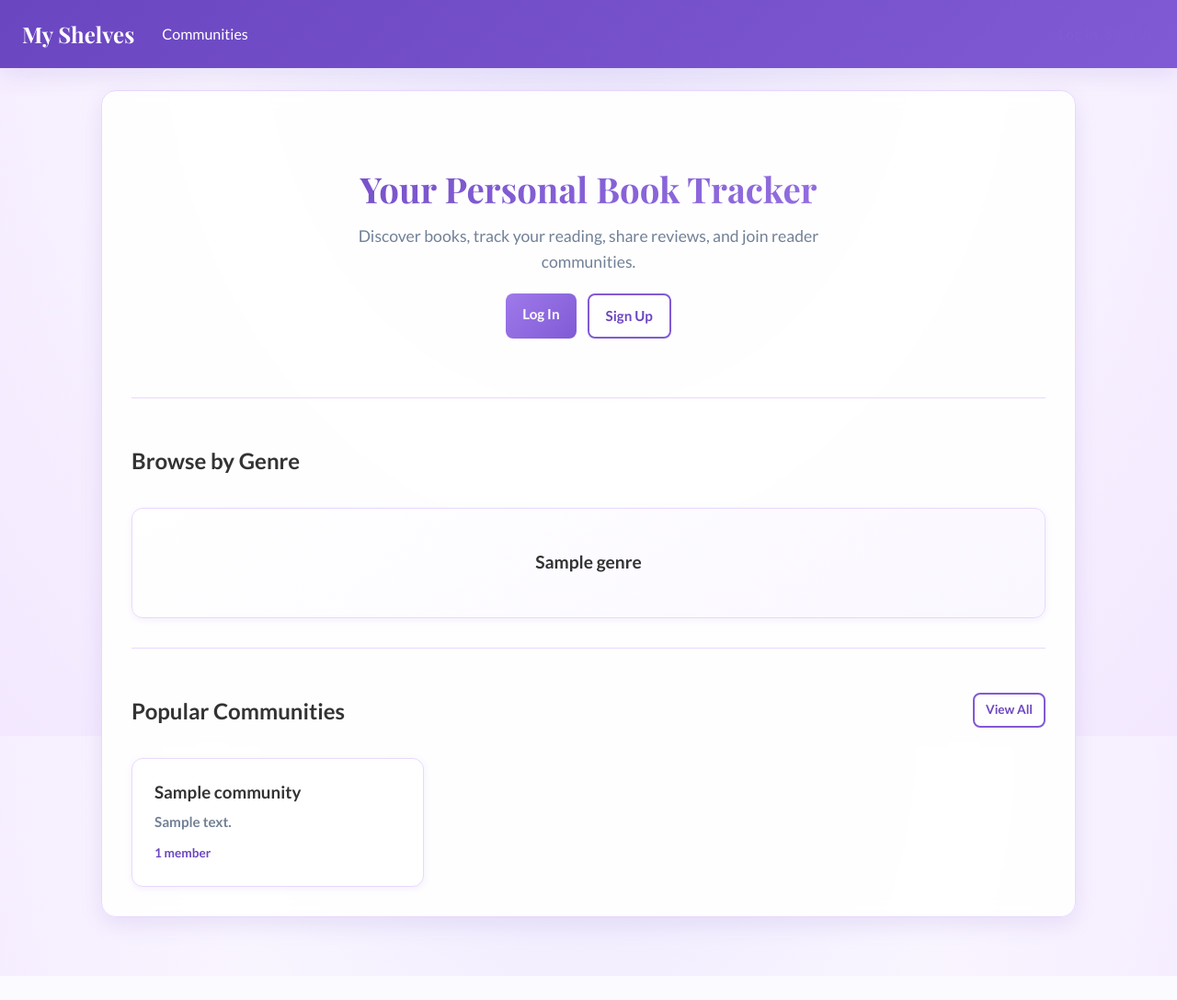
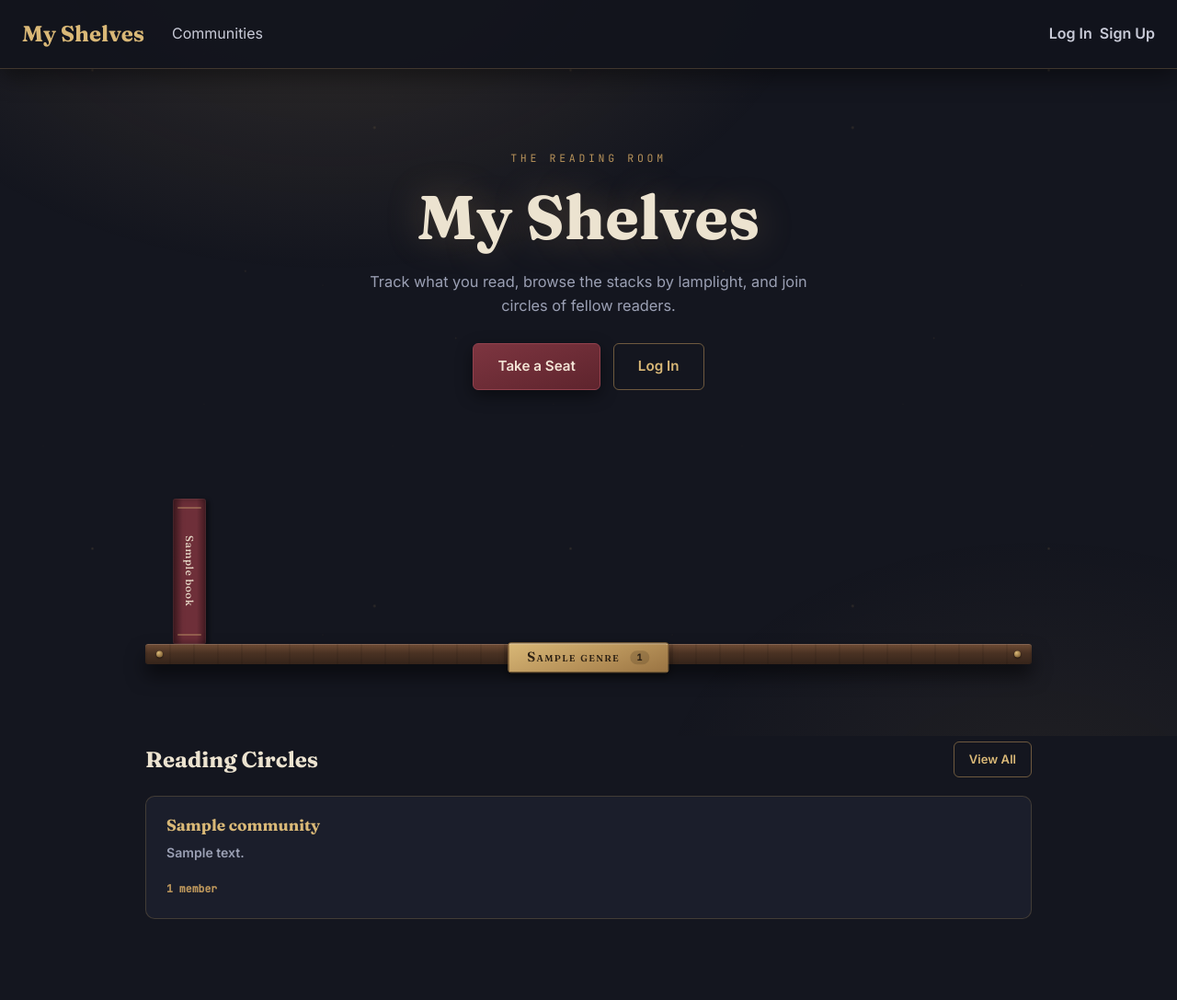
Before and after one commit to kritika-d5/django-book-collection-tracker, a Django app: page / in a window 1280 px wide. Shown: the whole page at 92% size. Before the commit the page ends 1027 px from the top, so only its background shows below. Run offline with Django 4.2, Linux system fonts and the light colour scheme; tables that the repository leaves empty hold one stand-in row (values such as "Sample post").

Commit message:
redesgned landing page

```diff
--- a/core/views.py
+++ b/core/views.py
@@ -13,7 +13,18 @@ def home(request):
     from django.db.models import Count
     from communities.models import Community
 
-    genres = Genre.objects.all()
+    genres = (
+        Genre.objects.annotate(book_total=Count('books'))
+        .filter(book_total__gt=0)
+        .order_by('-book_total', 'name')
+        .prefetch_related(
+            Prefetch(
+                'books',
+                queryset=Book.objects.only('id', 'title').order_by('id')[:12],
+                to_attr='shelf_books',
+            )
+        )
+    )
     popular_communities = (
         Community.objects.filter(is_public=True)
         .annotate(annotated_member_count=Count('memberships'))
--- /dev/null
+++ b/static/landing.css
@@ -0,0 +1,532 @@
+body.landing {
+    --ink: #14161F;
+    --ink-raised: #1b1e2b;
+    --parchment: #ece3d0;
+    --text-dim: #9ba0b4;
+    --brass: #b8935a;
+    --brass-bright: #d9b877;
+    --brass-dark: #8a6a3c;
+    --burgundy: #7d3540;
+    --burgundy-deep: #5e242d;
+    --walnut-hi: #6f4c35;
+    --walnut: #4a3223;
+    --walnut-deep: #35241a;
+    --lamp: 244, 196, 120;
+    font-family: 'Inter', sans-serif;
+    background: var(--ink);
+    background-attachment: fixed;
+    color: #c9cbd8;
+}
+
+.landing h1, .landing h2, .landing h3 {
+    font-family: 'Fraunces', serif;
+    color: var(--parchment);
+}
+
+.landing ::selection {
+    background: var(--burgundy);
+    color: var(--parchment);
+}
+
+.landing nav {
+    background: rgba(18, 20, 29, 0.92);
+    border-bottom: 1px solid rgba(184, 147, 90, 0.28);
+    box-shadow: 0 8px 24px rgba(0, 0, 0, 0.45);
+}
+
+.landing .nav-brand {
+    font-family: 'Fraunces', serif;
+    color: var(--brass-bright) !important;
+}
+
+.landing .nav-brand:hover {
+    color: var(--parchment) !important;
+}
+
+.landing .nav-links a,
+.landing .nav-actions a {
+    color: #c9cbd8;
+}
+
+.landing .nav-links a:hover,
+.landing .nav-actions a:hover {
+    background-color: rgba(184, 147, 90, 0.12);
+    color: var(--brass-bright);
+}
+
+.landing .nav-links a.active {
+    background-color: rgba(184, 147, 90, 0.18);
+}
+
+.landing .nav-toggle {
+    border-color: rgba(184, 147, 90, 0.5);
+    color: var(--brass-bright);
+}
+
+.landing main {
+    max-width: 1200px;
+}
+
+.landing .content-panel {
+    background: transparent;
+    backdrop-filter: none;
+    border: none;
+    border-radius: 0;
+    padding: 0;
+    box-shadow: none;
+}
+
+.reading-room {
+    position: relative;
+    transition: transform 0.32s ease-in, opacity 0.32s ease-in;
+}
+
+.room-walk-in {
+    transform: scale(1.06);
+    opacity: 0;
+}
+
+.lamp-glow {
+    position: fixed;
+    inset: 0;
+    z-index: 0;
+    pointer-events: none;
+    background:
+        radial-gradient(ellipse 900px 600px at 28% -8%, rgba(var(--lamp), 0.14), transparent 60%),
+        radial-gradient(ellipse 700px 500px at 88% 110%, rgba(var(--lamp), 0.06), transparent 60%);
+}
+
+.dust {
+    position: fixed;
+    inset: 0;
+    z-index: 0;
+    pointer-events: none;
+}
+
+.dust--near {
+    background-image:
+        radial-gradient(2px 2px at 12% 22%, rgba(var(--lamp), 0.22), transparent 100%),
+        radial-gradient(1.6px 1.6px at 44% 64%, rgba(var(--lamp), 0.16), transparent 100%),
+        radial-gradient(2.2px 2.2px at 71% 34%, rgba(var(--lamp), 0.2), transparent 100%),
+        radial-gradient(1.4px 1.4px at 88% 78%, rgba(var(--lamp), 0.14), transparent 100%);
+    background-size: 520px 520px;
+    animation: dust-drift 90s linear infinite;
+    opacity: 0.7;
+}
+
+.dust--far {
+    background-image:
+        radial-gradient(1px 1px at 28% 46%, rgba(var(--lamp), 0.14), transparent 100%),
+        radial-gradient(1.2px 1.2px at 62% 12%, rgba(var(--lamp), 0.12), transparent 100%),
+        radial-gradient(1px 1px at 82% 58%, rgba(var(--lamp), 0.1), transparent 100%);
+    background-size: 380px 380px;
+    animation: dust-drift 140s linear infinite reverse;
+    opacity: 0.5;
+}
+
+@keyframes dust-drift {
+    from { background-position: 0 0; }
+    to { background-position: 520px -520px; }
+}
+
+.room-hero {
+    position: relative;
+    z-index: 1;
+    text-align: center;
+    padding: 64px 16px 40px;
+}
+
+.room-eyebrow {
+    font-family: 'JetBrains Mono', monospace;
+    font-size: 0.72rem;
+    letter-spacing: 0.32em;
+    text-transform: uppercase;
+    color: var(--brass);
+    margin: 0 0 10px;
+}
+
+.room-title {
+    font-size: clamp(2.6rem, 6vw, 4.2rem);
+    font-weight: 700;
+    margin: 0 0 14px;
+    text-shadow: 0 0 40px rgba(var(--lamp), 0.25);
+}
+
+.room-tagline {
+    color: var(--text-dim);
+    max-width: 520px;
+    margin: 0 auto 28px;
+    font-size: 1.02rem;
+}
+
+.room-actions {
+    display: flex;
+    gap: 14px;
+    justify-content: center;
+    flex-wrap: wrap;
+}
+
+.room-btn {
+    font-family: 'Inter', sans-serif;
+    font-weight: 600;
+    font-size: 0.95rem;
+    padding: 12px 26px;
+    border-radius: 6px;
+    text-decoration: none;
+    transition: transform 0.2s ease, box-shadow 0.2s ease, background 0.2s ease;
+}
+
+.room-btn:hover {
+    text-decoration: none;
+    transform: translateY(-2px);
+}
+
+.room-btn--primary {
+    background: linear-gradient(160deg, var(--burgundy), var(--burgundy-deep));
+    color: #f2e3d5;
+    border: 1px solid #93414d;
+    box-shadow: 0 6px 18px rgba(0, 0, 0, 0.45);
+}
+
+.room-btn--primary:hover {
+    color: #fff;
+    box-shadow: 0 10px 26px rgba(0, 0, 0, 0.5), 0 0 24px rgba(125, 53, 64, 0.4);
+}
+
+.room-btn--brass {
+    background: transparent;
+    color: var(--brass-bright);
+    border: 1px solid rgba(184, 147, 90, 0.55);
+}
+
+.room-btn--brass:hover {
+    background: rgba(184, 147, 90, 0.12);
+    color: var(--brass-bright);
+}
+
+.room-btn--small {
+    padding: 8px 16px;
+    font-size: 0.82rem;
+}
+
+.stacks {
+    position: relative;
+    z-index: 1;
+    display: grid;
+    grid-template-columns: minmax(0, 1fr);
+    gap: 58px;
+    max-width: 980px;
+    margin: 40px auto 0;
+    padding: 0 8px;
+}
+
+.shelf-unit {
+    min-width: 0;
+    animation: plank-in 0.6s cubic-bezier(0.22, 1, 0.36, 1) backwards;
+    animation-delay: calc(var(--shelf-i) * 160ms);
+}
+
+.shelf-unit--focus {
+    position: relative;
+    z-index: 5;
+}
+
+@keyframes plank-in {
+    from {
+        opacity: 0;
+        transform: translateY(26px);
+    }
+}
+
+.shelf-books {
+    display: flex;
+    align-items: flex-end;
+    gap: 4px;
+    min-height: 196px;
+    padding: 26px 30px 0;
+    overflow-x: auto;
+    overflow-y: hidden;
+    scrollbar-width: thin;
+    scrollbar-color: rgba(184, 147, 90, 0.35) transparent;
+}
+
+.shelf-books::-webkit-scrollbar {
+    height: 6px;
+}
+
+.shelf-books::-webkit-scrollbar-thumb {
+    background: rgba(184, 147, 90, 0.35);
+    border-radius: 3px;
+}
+
+.spine {
+    flex: none;
+    position: relative;
+    display: flex;
+    align-items: center;
+    justify-content: center;
+    border-radius: 3px 3px 2px 2px;
+    transform: rotate(var(--tilt, 0deg));
+    transform-origin: bottom center;
+    text-decoration: none;
+    box-shadow:
+        inset 0 0 0 1px rgba(255, 255, 255, 0.05),
+        inset 4px 0 8px rgba(0, 0, 0, 0.35),
+        3px 2px 5px rgba(0, 0, 0, 0.45);
+    animation: book-settle 0.55s cubic-bezier(0.34, 1.4, 0.64, 1) backwards;
+    animation-delay: calc(var(--shelf-i) * 160ms + 200ms + var(--book-i) * 45ms);
+    transition: transform 0.25s cubic-bezier(0.34, 1.56, 0.64, 1), box-shadow 0.25s ease;
+}
+
+.spine::before,
+.spine::after {
+    content: '';
+    position: absolute;
+    left: 5px;
+    right: 5px;
+    height: 2px;
+    background: rgba(217, 184, 119, 0.35);
+    border-radius: 1px;
+}
+
+.spine::before { top: 9px; }
+.spine::after { bottom: 9px; }
+
+.spine:hover,
+.spine:focus-visible {
+    transform: rotate(calc(var(--tilt, 0deg) - 4deg)) translateY(-8px);
+    box-shadow:
+        inset 0 0 0 1px rgba(255, 255, 255, 0.08),
+        inset 4px 0 8px rgba(0, 0, 0, 0.3),
+        6px 10px 18px rgba(0, 0, 0, 0.55),
+        0 0 22px rgba(var(--lamp), 0.18);
+    z-index: 3;
+}
+
+.spine:focus-visible,
+.brass-plate:focus-visible {
+    outline: 2px solid var(--brass-bright);
+    outline-offset: 2px;
+}
+
+@keyframes book-settle {
+    0% {
+        opacity: 0;
+        transform: rotate(var(--tilt, 0deg)) translateY(-30px);
+    }
+    70% {
+        transform: rotate(var(--tilt, 0deg)) translateY(3px);
+    }
+    100% {
+        opacity: 1;
+        transform: rotate(var(--tilt, 0deg)) translateY(0);
+    }
+}
+
+.spine-title {
+    writing-mode: vertical-rl;
+    font-family: 'Fraunces', serif;
+    font-size: 0.72rem;
+    font-weight: 500;
+    letter-spacing: 0.05em;
+    color: rgba(240, 230, 210, 0.92);
+    max-height: calc(100% - 34px);
+    overflow: hidden;
+    text-overflow: ellipsis;
+    white-space: nowrap;
+}
+
+.spine--burgundy { width: 36px; background: linear-gradient(90deg, #4f2028, #6e2f39 30%, #6e2f39 72%, #431b22); }
+.spine--forest { width: 30px; background: linear-gradient(90deg, #1e3527, #2f4d38 30%, #2f4d38 72%, #182b20); }
+.spine--navy { width: 40px; background: linear-gradient(90deg, #1c2740, #2b3a5c 30%, #2b3a5c 72%, #16203a); }
+.spine--ochre { width: 28px; background: linear-gradient(90deg, #6e4f1e, #8a672c 30%, #8a672c 72%, #5c421a); }
+.spine--aubergine { width: 34px; background: linear-gradient(90deg, #3a2238, #503050 30%, #503050 72%, #2f1b2e); }
+.spine--slate { width: 31px; background: linear-gradient(90deg, #2e3542, #414a5c 30%, #414a5c 72%, #262c38); }
+
+.spine--h1 { height: 148px; }
+.spine--h2 { height: 170px; }
+.spine--h3 { height: 158px; }
+.spine--h4 { height: 178px; }
+.spine--h5 { height: 164px; }
+
+.spine--tilt-none { --tilt: 0deg; }
+.spine--tilt-l { --tilt: -2.4deg; }
+.spine--tilt-r { --tilt: 2deg; }
+.spine--tilt-l2 { --tilt: -1.2deg; }
+
+.plank {
+    position: relative;
+    height: 22px;
+    border-radius: 3px;
+    background:
+        repeating-linear-gradient(90deg, rgba(0, 0, 0, 0.08) 0 2px, transparent 2px 26px),
+        linear-gradient(180deg, var(--walnut-hi), var(--walnut) 45%, var(--walnut-deep));
+    box-shadow:
+        inset 0 1px 0 rgba(255, 255, 255, 0.14),
+        0 12px 20px rgba(0, 0, 0, 0.55);
+}
+
+.plank::before,
+.plank::after {
+    content: '';
+    position: absolute;
+    top: 50%;
+    width: 7px;
+    height: 7px;
+    border-radius: 50%;
+    transform: translateY(-50%);
+    background: radial-gradient(circle at 35% 30%, var(--brass-bright), var(--brass-dark) 70%);
+    box-shadow: 0 1px 2px rgba(0, 0, 0, 0.6);
+}
+
+.plank::before { left: 12px; }
+.plank::after { right: 12px; }
+
+.brass-plate {
+    position: absolute;
+    left: 50%;
+    top: 50%;
+    transform: translate(-50%, -38%);
+    font-family: 'Fraunces', serif;
+    font-variant: small-caps;
+    font-weight: 600;
+    font-size: 0.92rem;
+    letter-spacing: 0.09em;
+    color: #2c2013;
+    background: linear-gradient(160deg, var(--brass-bright), var(--brass) 55%, #9a7443);
+    padding: 4px 20px;
+    border-radius: 3px;
+    border: 1px solid var(--brass-dark);
+    box-shadow:
+        inset 0 1px 0 rgba(255, 255, 255, 0.55),
+        0 3px 8px rgba(0, 0, 0, 0.55);
+    text-decoration: none;
+    white-space: nowrap;
+    transition: filter 0.2s ease, transform 0.2s ease;
+}
+
+.brass-plate:hover {
+    filter: brightness(1.12);
+    transform: translate(-50%, -38%) scale(1.04);
+    text-decoration: none;
+    color: #2c2013;
+}
+
+.brass-count {
+    font-family: 'JetBrains Mono', monospace;
+    font-size: 0.66em;
+    font-variant: normal;
+    background: rgba(44, 32, 19, 0.18);
+    padding: 1px 7px;
+    border-radius: 9px;
+    margin-left: 7px;
+    vertical-align: 1px;
+}
+
+.shelf-empty {
+    font-family: 'JetBrains Mono', monospace;
+    font-size: 0.78rem;
+    color: #6a7086;
+    margin: auto;
+    padding: 24px 0;
+}
+
+.shelf-empty--room {
+    text-align: center;
+    padding: 60px 0;
+}
+
+.circles {
+    position: relative;
+    z-index: 1;
+    margin: 84px auto 24px;
+    max-width: 980px;
+    padding: 0 8px;
+}
+
+.circles-header {
+    display: flex;
+    align-items: center;
+    justify-content: space-between;
+    margin-bottom: 20px;
+}
+
+.circles-header h2 {
+    margin: 0;
+    font-size: 1.5rem;
+}
+
+.circles-grid {
+    display: grid;
+    grid-template-columns: repeat(auto-fit, minmax(240px, 1fr));
+    gap: 20px;
+}
+
+.circle-card {
+    display: block;
+    background: var(--ink-raised);
+    border: 1px solid rgba(184, 147, 90, 0.25);
+    border-radius: 10px;
+    padding: 20px 22px;
+    text-decoration: none;
+    transition: transform 0.2s ease, border-color 0.2s ease, box-shadow 0.2s ease;
+}
+
+.circle-card:hover {
+    transform: translateY(-3px);
+    border-color: rgba(184, 147, 90, 0.6);
+    box-shadow: 0 12px 28px rgba(0, 0, 0, 0.45), 0 0 20px rgba(var(--lamp), 0.08);
+    text-decoration: none;
+}
+
+.circle-card h3 {
+    margin: 0 0 8px;
+    font-size: 1.08rem;
+    color: var(--brass-bright);
+}
+
+.circle-card p {
+    margin: 0 0 14px;
+    font-size: 0.88rem;
+    color: var(--text-dim);
+    line-height: 1.55;
+}
+
+.circle-meta {
+    font-family: 'JetBrains Mono', monospace;
+    font-size: 0.72rem;
+    color: var(--brass);
+}
+
+@media (max-width: 640px) {
+    .room-hero { padding: 44px 12px 28px; }
+    .shelf-books { padding: 22px 16px 0; min-height: 178px; }
+    .spine--h1 { height: 128px; }
+    .spine--h2 { height: 148px; }
+    .spine--h3 { height: 138px; }
+    .spine--h4 { height: 154px; }
+    .spine--h5 { height: 142px; }
+    .brass-plate { font-size: 0.8rem; padding: 3px 14px; }
+    .stacks { gap: 48px; }
+}
+
+@media (prefers-reduced-motion: reduce) {
+    .shelf-unit,
+    .spine,
+    .dust--near,
+    .dust--far {
+        animation: none;
+    }
+
+    .spine,
+    .room-btn,
+    .circle-card,
+    .reading-room {
+        transition: none;
+    }
+
+    .spine:hover,
+    .spine:focus-visible {
+        transform: rotate(var(--tilt, 0deg));
+    }
+}
--- a/templates/base.html
+++ b/templates/base.html
@@ -6,8 +6,9 @@
     <meta name="viewport" content="width=device-width, initial-scale=1.0">
     <title>{% block title %}Book Tracker{% endblock %}</title>
     <link rel="stylesheet" href="{% static 'style.css' %}">
+    {% block extra_head %}{% endblock %}
 </head>
-<body>
+<body class="{% block body_class %}{% endblock %}">
 
     <nav>
         <a class="nav-brand" href="{% url 'home' %}">My Shelves</a>
--- a/templates/core/home.html
+++ b/templates/core/home.html
@@ -1,52 +1,97 @@
 {% extends 'base.html' %}
+{% load static %}
+
+{% block body_class %}landing{% endblock %}
+
+{% block extra_head %}
+  <link rel="preconnect" href="https://fonts.googleapis.com">
+  <link rel="preconnect" href="https://fonts.gstatic.com" crossorigin>
+  <link href="https://fonts.googleapis.com/css2?family=Fraunces:opsz,wght@9..144,500;9..144,600;9..144,700&family=Inter:wght@400;500;600&family=JetBrains+Mono:wght@400;500&display=swap" rel="stylesheet">
+  <link rel="stylesheet" href="{% static 'landing.css' %}">
+{% endblock %}
 
 {% block content %}
-  <div class="hero">
-    <h1>Your Personal Book Tracker</h1>
-    <p>Discover books, track your reading, share reviews, and join reader communities.</p>
-    {% if not user.is_authenticated %}
-      <div class="hero-actions">
-        <a href="{% url 'login' %}" class="btn">Log In</a>
-        <a href="{% url 'signup' %}" class="btn btn--secondary">Sign Up</a>
+  <div class="reading-room">
+    <div class="lamp-glow" aria-hidden="true"></div>
+    <div class="dust dust--near" aria-hidden="true"></div>
+    <div class="dust dust--far" aria-hidden="true"></div>
+
+    <header class="room-hero">
+      <p class="room-eyebrow">The Reading Room</p>
+      <h1 class="room-title">My Shelves</h1>
+      <p class="room-tagline">Track what you read, browse the stacks by lamplight, and join circles of fellow readers.</p>
+      <div class="room-actions">
+        {% if not user.is_authenticated %}
+          <a href="{% url 'signup' %}" class="room-btn room-btn--primary">Take a Seat</a>
+          <a href="{% url 'login' %}" class="room-btn room-btn--brass">Log In</a>
+        {% else %}
+          <a href="{% url 'dashboard' %}" class="room-btn room-btn--primary">My Dashboard</a>
+          <a href="{% url 'search' %}" class="room-btn room-btn--brass">Search the Stacks</a>
+        {% endif %}
       </div>
-    {% else %}
-      <div class="hero-actions">
-        <a href="{% url 'dashboard' %}" class="btn">Go to Dashboard</a>
-        <a href="{% url 'search' %}" class="btn btn--secondary">Search Books</a>
-      </div>
+    </header>
+
+    <section class="stacks" aria-label="Browse by genre">
+      {% for genre in genres %}
+        <div class="shelf-unit" style="--shelf-i: {{ forloop.counter0 }}">
+          <div class="shelf-books">
+            {% for book in genre.shelf_books %}
+              <a href="{% url 'book_detail' book.id %}"
+                 class="spine {% cycle 'spine--burgundy' 'spine--forest' 'spine--navy' 'spine--ochre' 'spine--aubergine' 'spine--slate' %} {% cycle 'spine--h3' 'spine--h1' 'spine--h4' 'spine--h2' 'spine--h5' %} {% cycle 'spine--tilt-none' 'spine--tilt-none' 'spine--tilt-l' 'spine--tilt-none' 'spine--tilt-r' 'spine--tilt-none' 'spine--tilt-l2' %}"
+                 style="--book-i: {{ forloop.counter0 }}"
+                 title="{{ book.title }}">
+                <span class="spine-title">{{ book.title }}</span>
+              </a>
+            {% empty %}
+              <span class="shelf-empty">This shelf awaits its first book.</span>
+            {% endfor %}
+          </div>
+          <div class="plank">
+            <a href="{% url 'genre_detail' genre.id %}" class="brass-plate" data-walk-in>
+              {{ genre.name }}
+              <span class="brass-count">{{ genre.book_total }}</span>
+            </a>
+          </div>
+        </div>
+      {% empty %}
+        <div class="shelf-empty shelf-empty--room">The stacks are empty. Import some books to fill the room.</div>
+      {% endfor %}
+    </section>
+
+    {% if popular_communities %}
+      <section class="circles" aria-label="Popular communities">
+        <div class="circles-header">
+          <h2>Reading Circles</h2>
+          <a href="{% url 'community_list' %}" class="room-btn room-btn--brass room-btn--small">View All</a>
+        </div>
+        <div class="circles-grid">
+          {% for community in popular_communities %}
+            <a href="{% url 'community_detail' community.slug %}" class="circle-card">
+              <h3>{{ community.name }}</h3>
+              <p>{{ community.description|truncatewords:18 }}</p>
+              <span class="circle-meta">{{ community.member_count }} member{{ community.member_count|pluralize }}</span>
+            </a>
+          {% endfor %}
+        </div>
+      </section>
     {% endif %}
   </div>
 
-  <hr class="section-divider">
-
-  <div class="section-header">
-    <h2>Browse by Genre</h2>
-  </div>
-
-  <div class="book-list">
-    {% for genre in genres %}
-      <a href="{% url 'genre_detail' genre.id %}" class="genre-card">
-        <strong>{{ genre.name }}</strong>
-      </a>
-    {% empty %}
-      <div class="empty-state">No genres available yet.</div>
-    {% endfor %}
-  </div>
-
-  {% if popular_communities %}
-    <hr class="section-divider">
-    <div class="section-header">
-      <h2>Popular Communities</h2>
-      <a href="{% url 'community_list' %}" class="btn btn--small btn--secondary">View All</a>
-    </div>
-    <div class="community-grid">
-      {% for community in popular_communities %}
-        <a href="{% url 'community_detail' community.slug %}" class="community-card">
-          <h3>{{ community.name }}</h3>
-          <p>{{ community.description|truncatewords:20 }}</p>
-          <span class="community-meta">{{ community.member_count }} member{{ community.member_count|pluralize }}</span>
-        </a>
-      {% endfor %}
-    </div>
-  {% endif %}
+  <script>
+    (function () {
+      var reduced = window.matchMedia('(prefers-reduced-motion: reduce)').matches;
+      if (reduced) return;
+      var room = document.querySelector('.reading-room');
+      document.querySelectorAll('[data-walk-in]').forEach(function (plate) {
+        plate.addEventListener('click', function (e) {
+          e.preventDefault();
+          var href = plate.getAttribute('href');
+          var unit = plate.closest('.shelf-unit');
+          if (unit) unit.classList.add('shelf-unit--focus');
+          room.classList.add('room-walk-in');
+          setTimeout(function () { window.location.href = href; }, 320);
+        });
+      });
+    })();
+  </script>
 {% endblock %}
```
